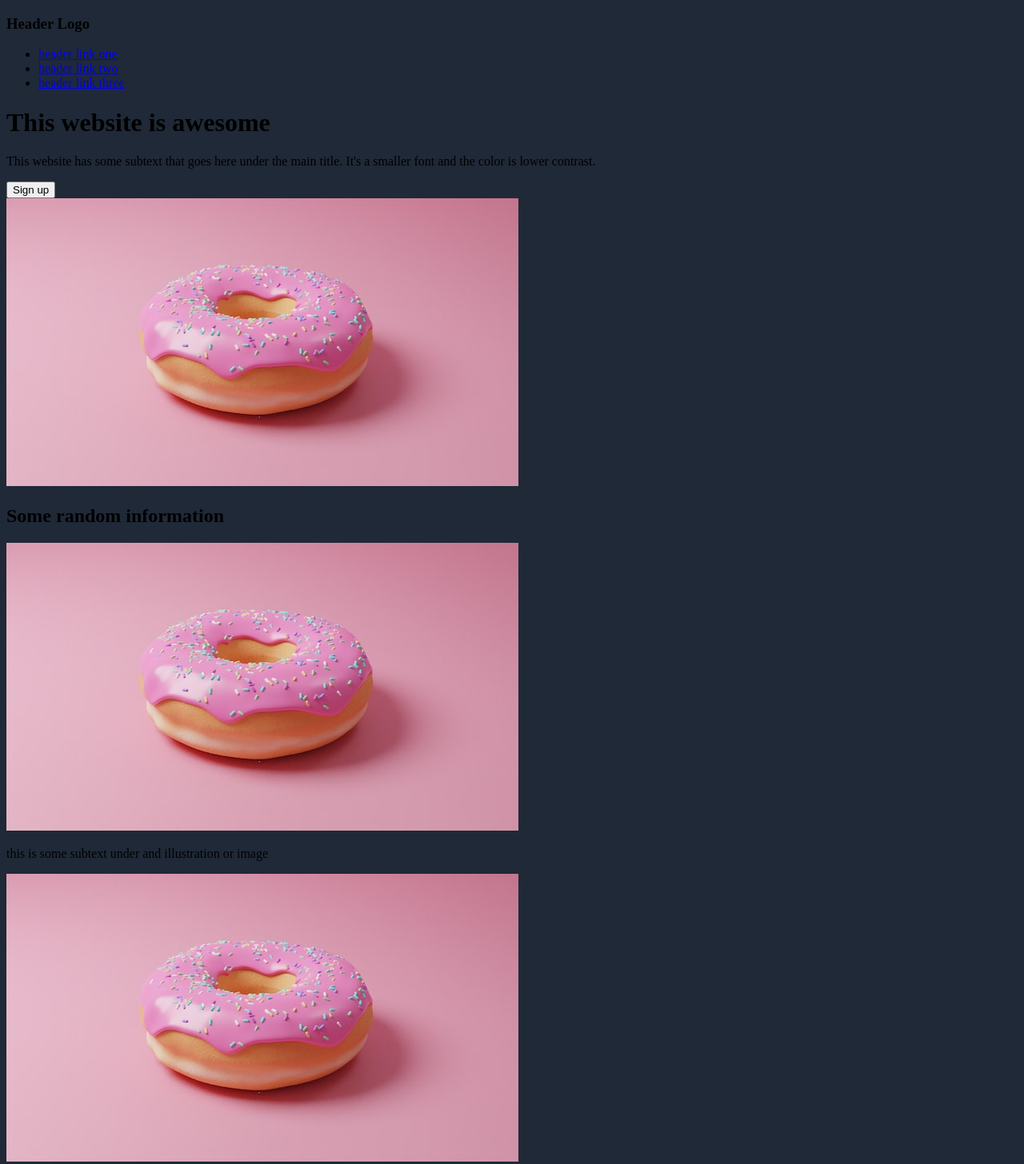
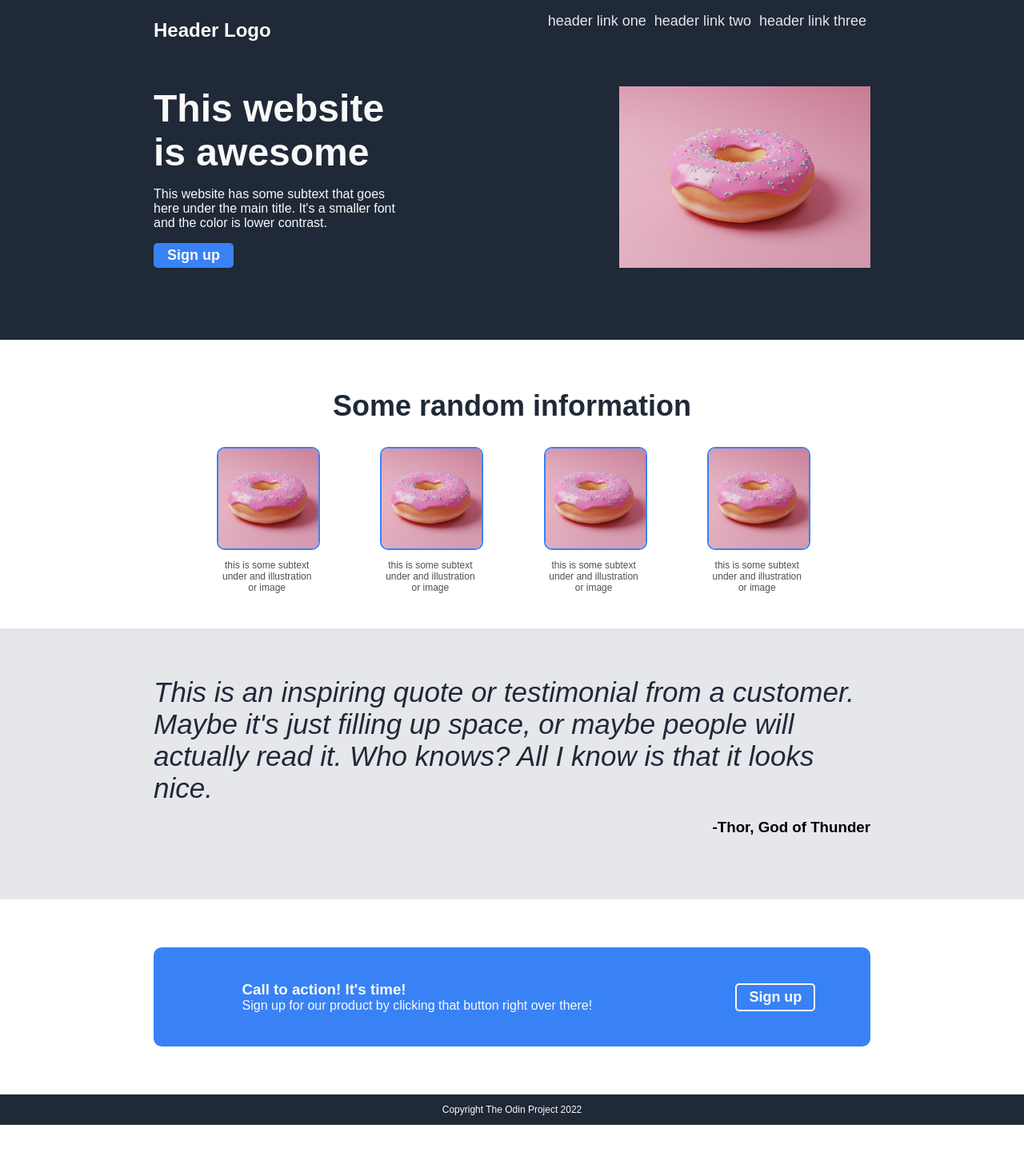
Before and after one commit to camongit/odin-landing-page, a plain HTML site: page index.html in a window 1280 px wide. Shown: the top 1456 px of the page at 80% size. After the commit the page ends 1407 px from the top, so only its background shows below. Drawn offline with Linux system fonts and the light colour scheme.

Commit message:
Completes CSS requirements

```diff
--- a/index.html
+++ b/index.html
@@ -8,9 +8,8 @@
     <title>Landing Page</title>
 </head>
 <body>
-    <div class="container">
         <div class="header">
-            <h3>Header Logo</h3>
+            <h3 class="logo">Header Logo</h3>
             <ul class="nav-links">
                 <li><a href="#">header link one</a></li>
                 <li><a href="#">header link two</a></li>
@@ -27,7 +26,7 @@
                 <button class="button">Sign up</button>
             </div>
             <div class="right">
-                <img src="images/donut-small.jpg" alt="a donut">
+                <img id="main-img" src="images/donut-small.jpg" alt="a donut">
             </div>
         </div>
 
@@ -35,37 +34,37 @@
             <h2>Some random information</h2>
             <div class="cardbox">
                 <div class="card">
-                    <img src="images/donut-small.jpg" alt=""a donut>
+                    <img class="gallery-image" src="images/donut-small.jpg">
                     <p>this is some subtext under and illustration or image</p>
                 </div>
                 <div class="card">
-                    <img src="images/donut-small.jpg" alt=""a donut>
+                    <img class="gallery-image" src="images/donut-small.jpg">
                     <p>this is some subtext under and illustration or image</p>
                 </div>
                 <div class="card">
-                    <img src="images/donut-small.jpg" alt=""a donut>
+                    <img class="gallery-image" src="images/donut-small.jpg">
                     <p>this is some subtext under and illustration or image</p>
                 </div>
                 <div class="card">
-                    <img src="images/donut-small.jpg" alt=""a donut>
+                    <img class="gallery-image" src="images/donut-small.jpg">
                     <p>this is some subtext under and illustration or image</p>
                 </div>
             </div>
         </div>
 
         <div class="quote">
-            <p>This is an inspiring quote or testimonial from a customer.  Maybe
+            <p class="quote-text">This is an inspiring quote or testimonial from a customer.  Maybe
                 it's just filling up space, or maybe people will actually read it.
                 Who knows?  All I know is that it looks nice.
             </p>
-            <h3>-Thor, God of Thunder</h3>
+            <h3 class="attribution">-Thor, God of Thunder</h3>
         </div>
 
         <div class="action">
             <div class="modal">
                 <div class="small-card">
-                    <h3>Call to action! It's time!</h3>
-                    <p>Sign up for our product by clicking that button right
+                    <h3 class="action-text">Call to action! It's time!</h3>
+                    <p class="action-text">Sign up for our product by clicking that button right
                         over there!
                     </p>
                 </div>
@@ -76,7 +75,6 @@
         <div class="footer">
             <p>Copyright The Odin Project 2022</p>
         </div>
-    </div>
 
 </body>
 </html>
--- a/styles.css
+++ b/styles.css
@@ -1,3 +1,190 @@
+
 body {
+    font-family: Arial, Helvetica, sans-serif;
+    margin: 0;
+    display: flex;
+    flex-direction: column;
+}
+
+/* Header, Logo, Nav */
+.header {
     background-color: #1F2937;
+    color: #F9FAF8;
+    display: flex;
+    justify-content: space-between;
+    padding-left: 15%;
+    padding-right: 15%;
 }
+
+.logo {
+    color: #F9FAF8;
+    font-size: 24px;
+    font-weight: 900;
+    display: flex;
+}
+
+ul {
+    list-style: none;
+    padding: 0;
+    display: flex;
+}
+
+a {
+    text-decoration: none;
+    font-size: 18px;
+    color:#E5E7EB;
+    padding: 5px;
+}
+
+/* Intro Text and Image*/
+.intro {
+    background-color: #1F2937;
+    color: #F9FAF8;
+    display: flex;
+    justify-content: space-between;
+    padding: 32px 15% 90px 15%;
+}
+
+.left {
+    display: flex;
+    flex-direction: column;
+    justify-content: left;
+    width: 35%;
+}
+
+.right {
+    display: flex;
+    width: 35%;
+}
+
+#main-img {
+    display: flex;
+    width: 100%;
+    object-fit: cover;
+    align-items: center;
+    justify-content: right;
+}
+
+.button {
+    width: 100px;
+    background-color: #3882F6;
+    color: #F9FAF8;
+    border-style: none;
+    border-radius: 5px;
+    padding: 5px;
+    font-weight: 800;
+    font-size: 18px;
+}
+
+h1 {
+    font-size: 48px;
+    font-weight: 900;
+    color: #F9FAF8;
+    margin: 0;
+}
+
+/* Image Gallery */
+.gallery {
+    display: flex;
+    flex-direction: column;
+    padding-top: 32px;
+    padding-bottom: 32px;;
+}
+
+h2 {
+    text-align: center;
+    font-size: 36px;
+    color: #1F2937;
+    font-weight: 900;
+}
+
+.cardbox {
+    display: flex;
+    flex-wrap: wrap;
+    justify-content: space-evenly;
+    padding-left: 15%;
+    padding-right: 15%;
+}
+
+.card {
+    display: flex;
+    flex-direction: column;
+    justify-content: center;
+    width: 125px;
+    text-align: center;
+    color: #4F4F4F;
+    font-size: 12px;
+}
+
+.gallery-image {
+    width: 125px;
+    height: 125px;
+    object-fit: cover;
+    border-radius: 10px;
+    border: solid 2px #3882F6;
+}
+
+/*Quote Section*/
+.quote {
+    display: flex;
+    flex-direction: column;
+    background-color: #E5E7EB;
+    padding: 60px 15% 60px 15%;
+}
+
+.quote-text {
+    font-size: 35px;
+    font-style: italic;
+    font-weight: 100;
+    color: #1F2937;
+    text-align: left;
+    margin: 0px;
+}
+
+.attribution {
+    text-align: right;
+    margin: none;
+}
+
+/*Call to Action */
+.modal {
+    width: 70%;
+    display: flex;
+    justify-content: space-around;
+    align-items: center;
+    background-color: #3882F6;
+    color: #F9FAF8;
+    border-radius: 10px;
+    margin: 60px auto;
+}
+
+.small-card {
+    flex-direction: column;
+    padding: 42px;;
+}
+
+.action-text {
+    margin: 0;
+}
+
+.button-alt {
+    width: 100px;
+    background-color: #3882F6;
+    color: #F9FAF8;
+    border: solid 2px #F9FAF8;
+    border-radius: 5px;
+    padding: 5px;
+    font-weight: 800;
+    font-size: 18px;
+}
+
+
+
+
+/*Footer */
+.footer {
+    text-align: center;
+    font-size: 12px;
+    background-color: #1F2937;
+    color: #F9FAF8;
+}
```
